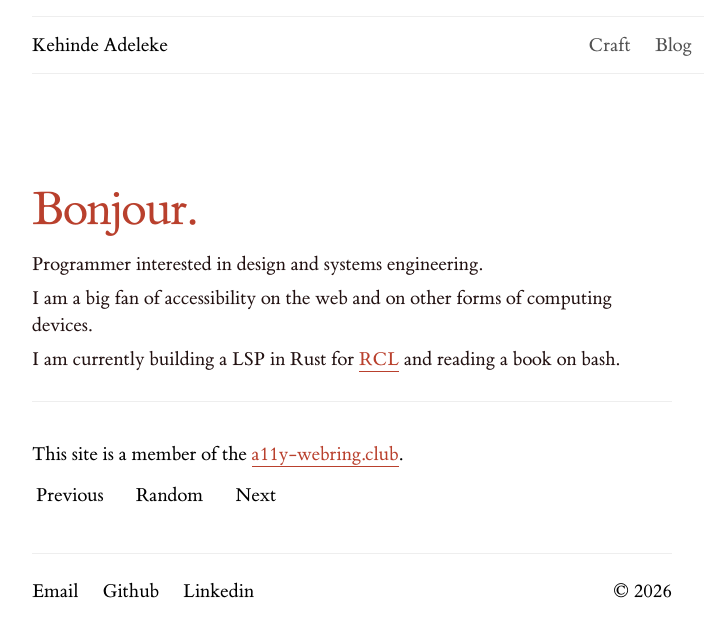
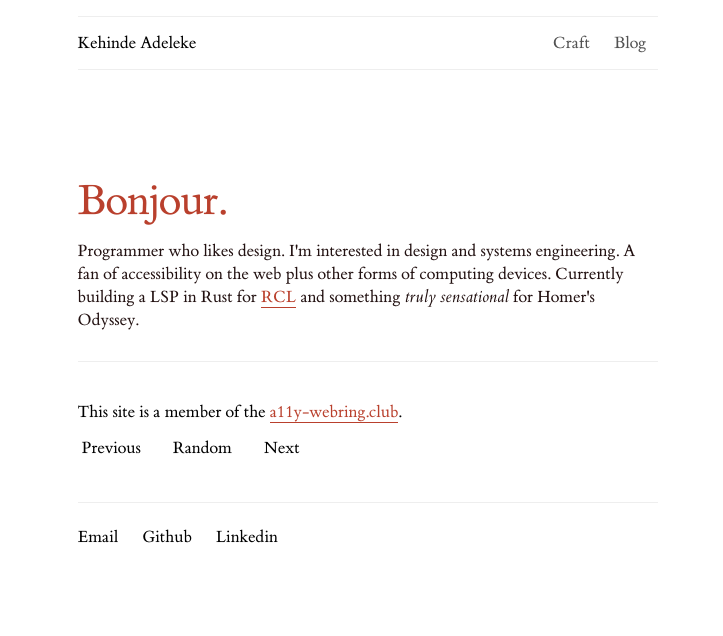
Before and after one commit to adeleke5140/portfolio-v2, a Next.js app: page / in a window 1280 px wide. Shown: the top 636 px of the page, without its empty margins (272-995 px from the left). Built offline with nearby package versions, Linux system fonts and the light colour scheme.

Commit message:
feat: major typography changes

```diff
--- a/src/app/blog/[slug]/page.tsx
+++ b/src/app/blog/[slug]/page.tsx
@@ -129,14 +129,14 @@ export default async function Page({
         backText="Blog"
         heading={
           <div className="py-10 pt-24 border-b border-[#dcdcdc7e] pb-6">
-            <span className="text-ken-grey text-[15px]">
+            <span className="text-ken-grey text-xs  ">
               {formatDate(postData.date, 'LLL d, yyyy')}
             </span>
             <h1
               style={{
                 textWrap: 'pretty',
               }}
-              className="leading-[1.4] text-primary text-[40px] mt-[5px]  tracking-[-0.9px]"
+              className="leading-[1.4] text-primary text-3xl mt-[5px] tracking-[-0.7px]"
             >
               {postData.title}
             </h1>
--- a/src/app/blog/page.tsx
+++ b/src/app/blog/page.tsx
@@ -91,11 +91,11 @@ const Index = () => {
                   href={`/blog/${post.id}`}
                   className="group rounded-md py-2 block mb-2 transition-colors duration-200"
                 >
-                  <div className="flex md:flex-row md:justify-between group-hover:translate-x-2 flex-col gap-1 transition-transform">
+                  <div className="flex text-sm md:flex-row md:justify-between group-hover:translate-x-2 flex-col gap-1 transition-transform">
                     <p className="hover:underline transition-all">
                       {post.title}
                     </p>
-                    <span className="text-sm text-ken-grey">
+                    <span className="text-xs text-ken-grey">
                       {formatDate(
                         post.date || Date.now().toString(),
                         'LLL d, yyyy'
--- a/src/app/craft/[slug]/page.tsx
+++ b/src/app/craft/[slug]/page.tsx
@@ -130,7 +130,7 @@ export default async function Page({
             style={{
               textWrap: 'pretty',
             }}
-            className="leading-[1.2em] text-[40px] tracking-[-0.96px]"
+            className="leading-[1.2em] text-3xl tracking-[-0.96px]"
           >
             {craftFrontMatter.title}
           </h1>
--- a/src/app/craft/page.tsx
+++ b/src/app/craft/page.tsx
@@ -72,7 +72,7 @@ export default function Index() {
                   key={craft.id}
                   className=" md:flex justify-between items-start group rounded-md py-4 block mb-2 transition-colors duration-200 "
                 >
-                  <div className="flex group-hover:translate-x-2 flex-col gap-1 transition-transform ">
+                  <div className="flex text-sm group-hover:translate-x-2 flex-col gap-1 transition-transform ">
                     <p className="flex gap-2 items-center">
                       <span className="hover:underline  transition-all">
                         {craft.title}
@@ -80,7 +80,7 @@ export default function Index() {
                       <span>{craft.isNew ? <NewBadge /> : ''}</span>
                     </p>
                     {craft.description && (
-                      <p className="text-sm text-ken-grey">
+                      <p className="text-xs text-ken-grey">
                         {craft.description}
                       </p>
                     )}
--- a/src/app/layout.tsx
+++ b/src/app/layout.tsx
@@ -15,26 +15,26 @@ export default function Layout({ children }: { children: React.ReactNode }) {
           id="container"
         >
           <div className="relative flex px-5 flex-col min-h-screen pb-8">
-            <header className="mt-4 max-w-[42rem] w-full mx-auto flex border-y py-3 border-[#dcdcdc7e] items-center justify-between">
-              <Link href="/" className="text-base">
+            <header className="mt-4 text-sm max-w-[var(--max-width)] w-full mx-auto flex border-y py-3 border-[#dcdcdc7e] items-center justify-between">
+              <Link href="/" >
                 Kehinde Adeleke
               </Link>
               <nav className="flex cursor-pointer items-center">
                 <Link
                   href="/craft"
-                  className="text-ken-grey text-base -ml-3 px-3 py-1 rounded-xl "
+                  className="text-ken-grey ml-3 px-3 py-1 rounded-xl "
                 >
                   Craft
                 </Link>
                 <Link
                   href="/blog"
-                  className="text-ken-grey text-base px-3 py-1 rounded-xl "
+                  className="text-ken-grey px-3 py-1 rounded-xl "
                 >
                   Blog
                 </Link>
               </nav>
             </header>
-            <main className="flex-1 max-w-[42rem] mx-auto w-full">
+            <main className="flex-1 max-w-[var(--max-width)] mx-auto w-full">
               {children}
             </main>
           </div>
--- a/src/components/home/a11y-section.tsx
+++ b/src/components/home/a11y-section.tsx
@@ -1,8 +1,8 @@
 export const A11ySection = () => {
   return (
     <div className="px-0 w-full border-y border-[#dcdcdc7e] py-10 flex gap-1.5 items-center">
-      <nav className="flex flex-col gap-3" aria-labelledby="a11y-webring-club">
-        <p className="text-base">
+      <nav className="flex flex-col gap-3 text-sm" aria-labelledby="a11y-webring-club">
+        <p>
           This site is a member of the{' '}
           <a
             className="text-primary border-b border-primary"
@@ -14,7 +14,7 @@ export const A11ySection = () => {
           .
         </p>
         <ul className="flex gap-2">
-          <li className="">
+          <li>
             <a
               className="hover:underline  justify-between group flex gap-1.5 items-center px-3 py-1 -ml-2 rounded-xl"
               rel="external"
@@ -24,7 +24,7 @@ export const A11ySection = () => {
               Previous
             </a>
           </li>
-          <li className="">
+          <li>
             <a
               className="hover:underline  justify-between group px-3 flex gap-1.5 items-center py-1 rounded-xl"
               rel="external"
@@ -34,7 +34,7 @@ export const A11ySection = () => {
               Random
             </a>
           </li>
-          <li className="">
+          <li>
             <a
               className="hover:underline  justify-between group flex gap-1.5 items-center px-3 py-1 rounded-xl"
               rel="external"
--- a/src/components/introduction.tsx
+++ b/src/components/introduction.tsx
@@ -25,7 +25,7 @@ export const Introduction = () => {
           style={{
             textWrap: 'pretty',
           }}
-          className="leading-[1.7em] text-primary text-[40px] mt-[5px]  tracking-[-0.96px]"
+          className="leading-[1.7em] text-primary text-4xl mt-[5px]  tracking-[-0.7px]"
         >
           Bonjour.
         </h1>
@@ -33,22 +33,18 @@ export const Introduction = () => {
       <div className="flex gap-5 max-w-[40rem] flex-col">
         <section className="px-0">
           <div className="flex flex-col text-[var(--gray-1)] gap-2">
-            <div className="[&_p]:text-base [&_p]:leading-[1.65] [&_p]:my-4 md:[&_p]:my-2">
-              <p>Programmer interested in design and systems engineering.</p>
-              <p>
-                I am a big fan of accessibility on the web and on other forms of
+            <div className="[&_p]:text-sm [&_p]:leading-[1.65] [&_p]:my-4 md:[&_p]:my-2">
+              <p>Programmer who likes design. I'm interested in design and systems engineering. A fan of accessibility on the web plus other forms of
                 computing devices.
-              </p>
 
-              <p>
-                I am currently building a LSP in Rust for{' '}
+              Currently building a LSP in Rust for{' '}
               <a
                 href="https://rcl-lang.org/"
                 className="border-b border-primary text-primary"
               >
                 RCL
               </a>{' '}
-                and reading a book on bash.
+              and something <i>truly sensational</i> for Homer's Odyssey.
 </p>
             </div>
           </div>
@@ -56,7 +52,7 @@ export const Introduction = () => {
 
         <A11ySection />
 
-        <div className="flex gap-4 md:gap-0 flex-col md:flex-row md:items-center justify-between">
+        <div className="flex gap-4 text-sm md:gap-0 flex-col md:flex-row md:items-center justify-between">
           <div className="flex">
             {connection.map((con) => (
               <a
@@ -71,7 +67,6 @@ export const Introduction = () => {
               </a>
             ))}
           </div>
-          <p className="text-base">© {new Date().getFullYear()}</p>
         </div>
       </div>
     </PageWrapper>
--- a/src/components/page-wrapper.tsx
+++ b/src/components/page-wrapper.tsx
@@ -19,7 +19,7 @@ const PageWrapper = ({
 }: PageWrapperProps) => {
   const slot =
     heading && typeof heading == 'string' ? (
-      <h1 className="text-left text-primary py-10 text-[40px] w-full capitalize leading-[100%] tracking-[-0.96px]">
+      <h1 className="text-left text-primary py-10 text-3xl w-full capitalize leading-[100%] tracking-[-0.96px]">
         {heading}
       </h1>
     ) : (
--- a/src/styles/globals.css
+++ b/src/styles/globals.css
@@ -9,7 +9,8 @@ html {
   -webkit-font-smoothing: antialiased;
   font-size-adjust: ex-height 0.53;
   -webkit-text-size-adjust: 100%;
-  --line-height: 1.7rem;
+  --line-height: 1.2rem;
+
   line-height: var(--line-height);
 }
 
@@ -27,6 +28,7 @@ h4 {
   --gray-6: #343434;
   --radius: 0.5rem;
 
+  --max-width: 36.3rem;
   --primary: 0.54 0.16 31.35;
   --bb: 0.42 0.04 37.15 / 0.08;
   --outline: oklch(0.68 0.17 53.04 / 0.44);
@@ -63,14 +65,14 @@ pre,
 }
 
 code {
-  @apply font-mono overflow-x-auto rounded-[6px] bg-top from-[#f8f8f8] to-[#fcfcfc] py-0.5 px-[3.6px] border border-[hsl(0_0%_92%)] text-[13px];
+  @apply font-mono overflow-x-auto rounded-[6px] py-0.5 px-[3.6px] text-[13px];
 }
 
 pre code {
   background: transparent;
   border: none;
   line-height: 1.8;
-  font-size: 13px;
+  font-size: 12px;
 }
 
 .shimmer {
@@ -145,7 +147,7 @@ pre {
 }
 
 code > span {
-  font-size: 13px;
+  font-size: 12px;
 }
 
 [data-streamdown='inline-code'] {
```
Also changed, not shown: src/app/blog/posts/neverthrow-gentle-introduction.md (+2 -2 lines), src/components/mdx/mdx-components.tsx (+4 -7 lines). Lines whose indentation alone changed are shown as unchanged.
